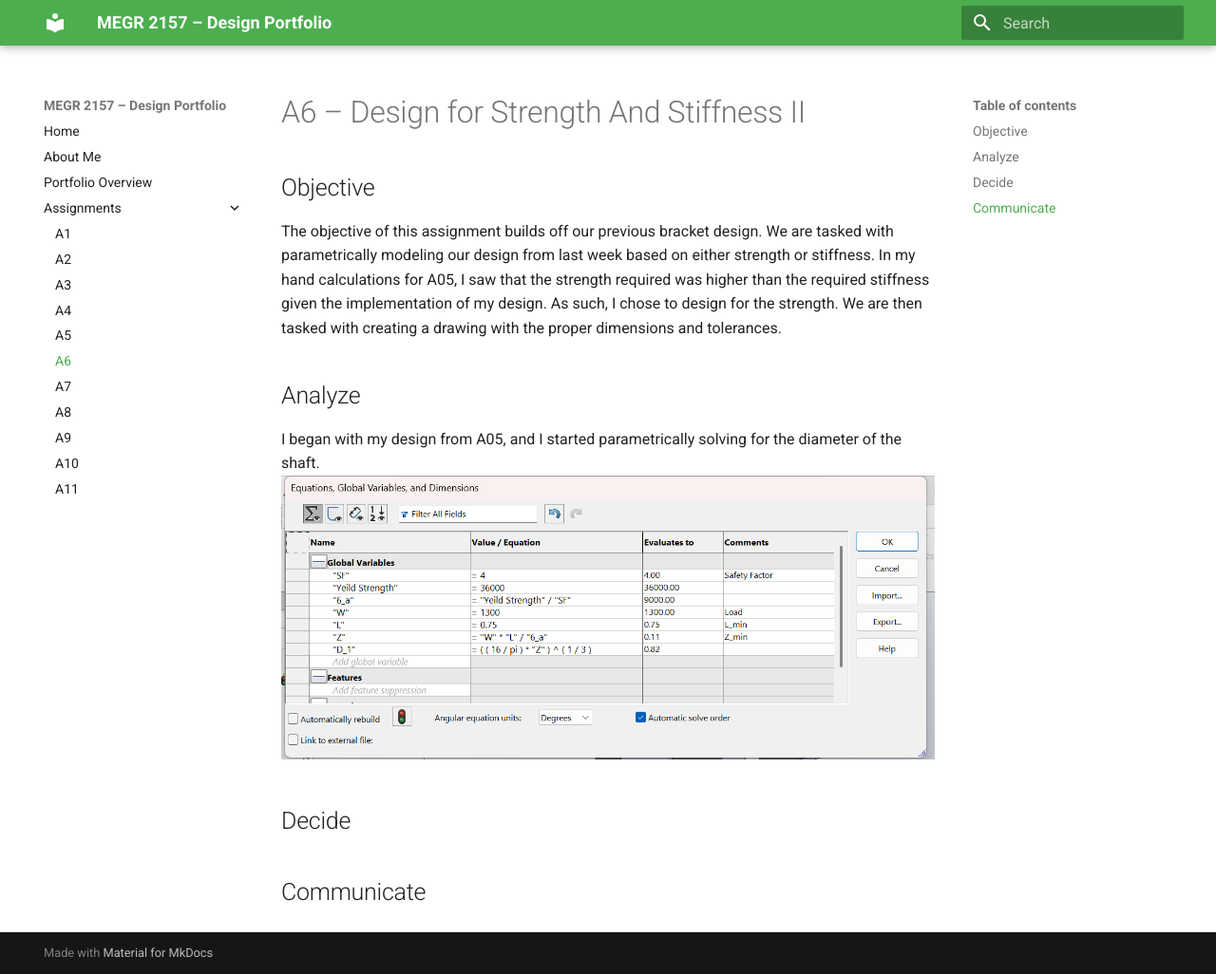
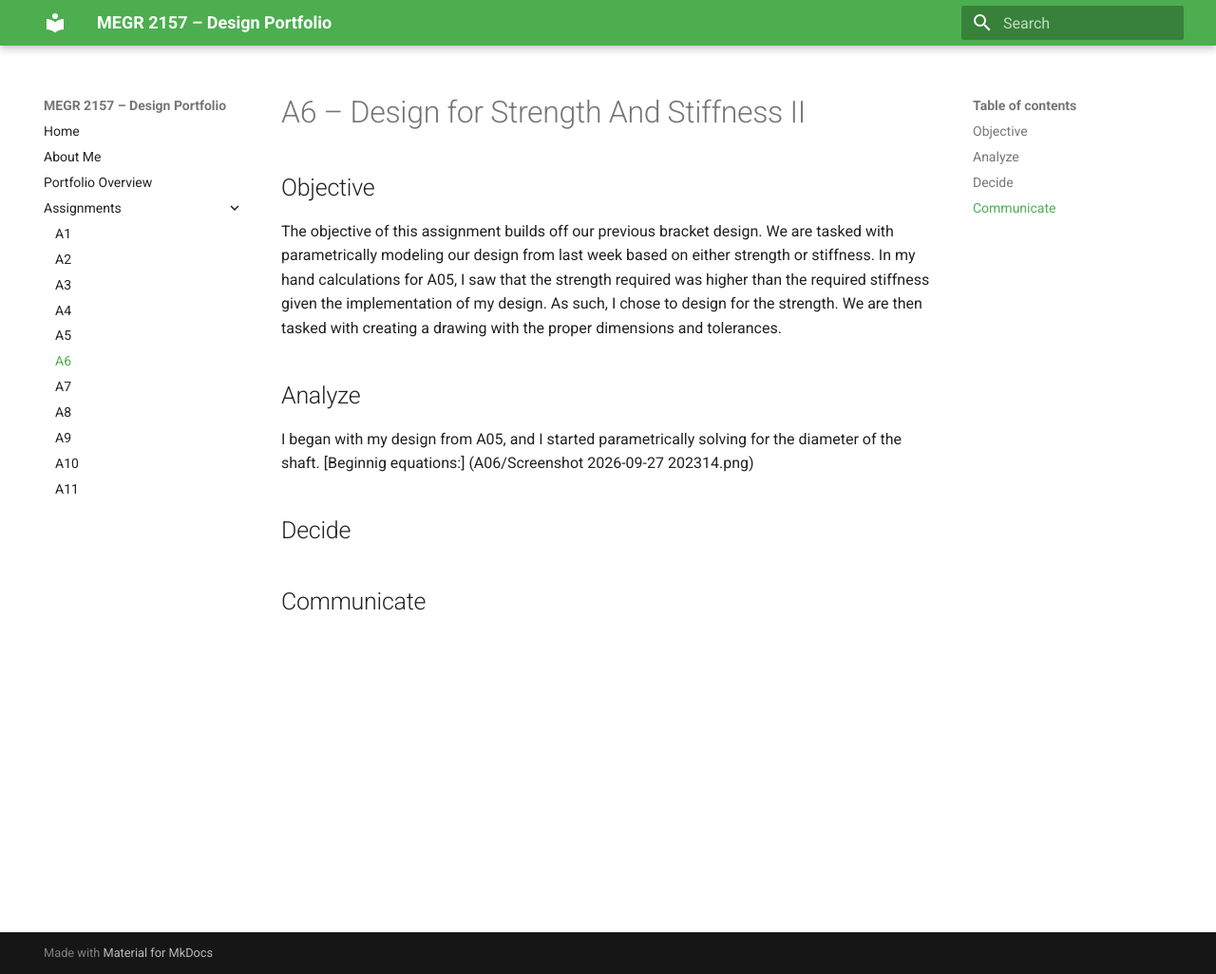
Before and after one commit to AlessDefelice/megr2156, an MkDocs documentation site: the page built from docs/assignments/A06/index.md, in a window 1280 px wide and 1026 px high. Shown: the whole window at 95% size. Built offline with MkDocs 1.6.1 and Material for MkDocs 9.7.7, drawn with Linux system fonts in a browser that asks for light colours.

Commit message:
Update index.md

```diff
--- a/docs/assignments/A06/index.md
+++ b/docs/assignments/A06/index.md
@@ -6,7 +6,7 @@ The objective of this assignment builds off our previous bracket design. We are
 
 ## Analyze
 I began with my design from A05, and I started parametrically solving for the diameter of the shaft.
-![Beginnig equations:](Screenshot 2026-09-27 202314.png)
+[Beginnig equations:] (A06/Screenshot 2026-09-27 202314.png)
 
 
 
```
